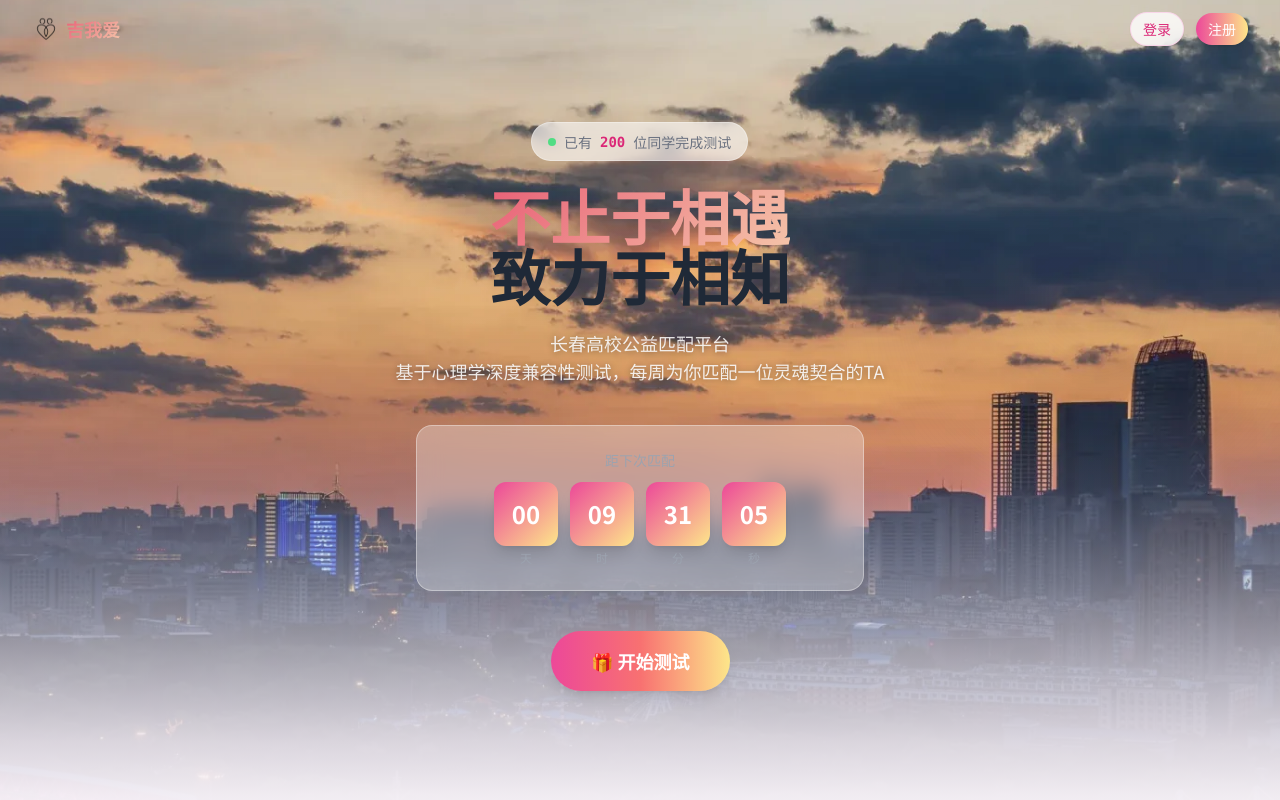
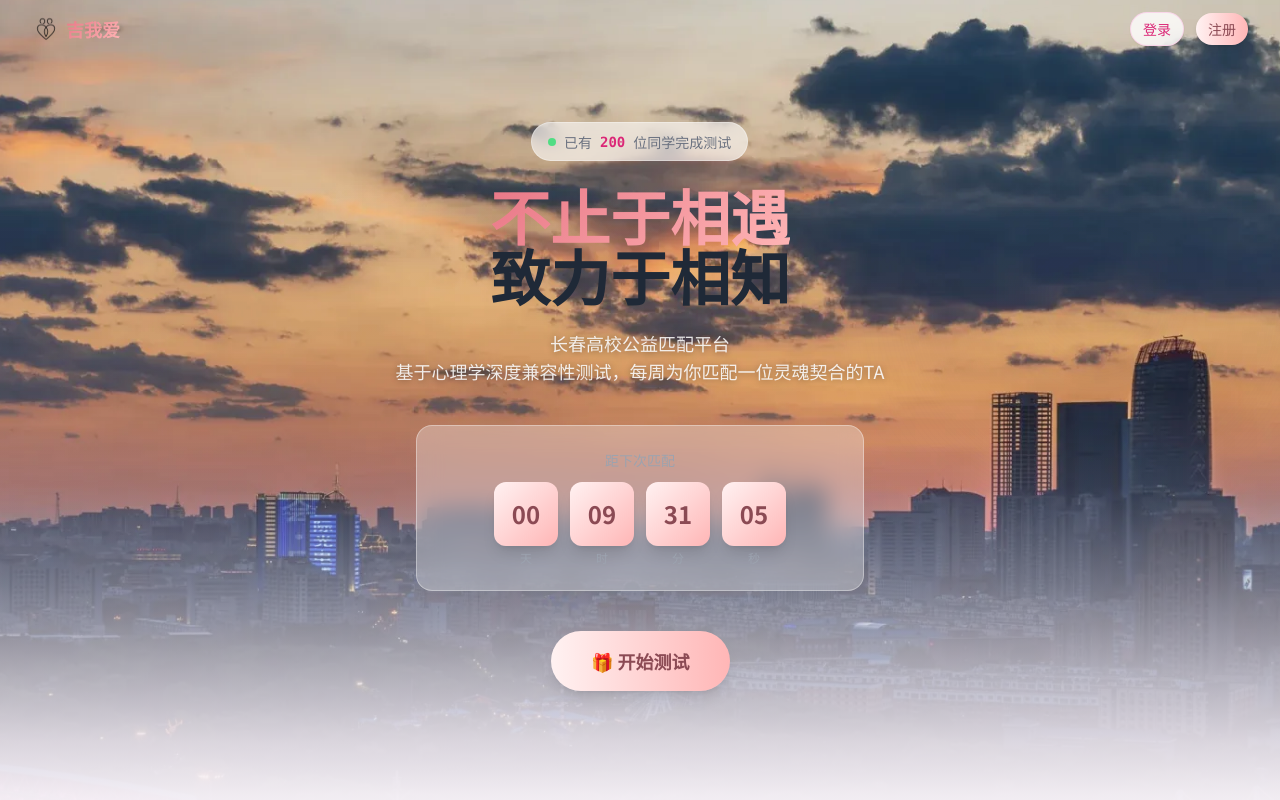
Before and after one commit to hajicat/JAI, a Next.js app: page / in a window 1280 px wide. Shown: the top 800 px of the page. Built offline with nearby package versions, Linux system fonts and the light colour scheme.

Commit message:
style: 按钮配色从粉橙渐变改为米白#FFF2F2→柔粉#FFB6B6

```diff
--- a/src/app/globals.css
+++ b/src/app/globals.css
@@ -5,9 +5,12 @@
 @tailwind utilities;
 
 :root {
-  --campus-primary: #e85d75;
-  --campus-secondary: #f8a4b5;
-  --campus-bg: #fef7f8;
+  /* ═══ 米白+柔粉配色 ═══ */
+  --campus-primary: #e87585;       /* 主粉色（文字、图标） */
+  --campus-secondary: #ffb6b6;     /* 柔粉（渐变终点） */
+  --campus-cream: #fff2f2;         /* 米白（渐变起点） */
+  --campus-bg: #fffbfb;            /* 页面底色 */
+  --campus-dark: #d46373;          /* 深粉（按钮深色文字） */
 
   /* ═══ Apple-style 缓动曲线 ═══ */
   --ease-spring: cubic-bezier(0.34, 1.56, 0.64, 1);       /* 弹性/回弹 */
@@ -39,12 +42,12 @@ body {
 }
 .glass-card:hover {
   transform: translateY(-2px);
-  box-shadow: 0 12px 30px -8px rgba(232, 93, 117, 0.15);
+  box-shadow: 0 12px 30px -8px rgba(232, 117, 133, 0.15);
 }
 
-/* Gradient text */
+/* Gradient text — 米白到柔粉 */
 .gradient-text {
-  background: linear-gradient(135deg, var(--campus-primary), #f5c6aa);
+  background: linear-gradient(135deg, var(--campus-primary), var(--campus-secondary));
   -webkit-background-clip: text;
   -webkit-text-fill-color: transparent;
   background-clip: text;
@@ -110,8 +113,8 @@ body {
 
 /* 匹配卡脉冲光晕 */
 @keyframes matchPulse {
-  0%, 100% { box-shadow: 0 0 0 0 rgba(232, 93, 117, 0.3); }
-  50% { box-shadow: 0 0 0 15px rgba(232, 93, 117, 0); }
+  0%, 100% { box-shadow: 0 0 0 0 rgba(232, 117, 133, 0.3); }
+  50% { box-shadow: 0 0 0 15px rgba(232, 117, 133, 0); }
 }
 
 /* 弹性滑入（右→左） */
@@ -136,8 +139,8 @@ body {
 
 /* 呼吸光晕 */
 @keyframes glowPulse {
-  0%, 100% { box-shadow: 0 0 0 0 rgba(232, 93, 117, 0); }
-  50% { box-shadow: 0 0 20px 4px rgba(232, 93, 117, 0.15); }
+  0%, 100% { box-shadow: 0 0 0 0 rgba(232, 117, 133, 0); }
+  50% { box-shadow: 0 0 20px 4px rgba(232, 117, 133, 0.15); }
 }
 
 /* 弹窗弹簧弹出 */
@@ -193,8 +196,8 @@ body {
 }
 
 .survey-option input[type="radio"]:checked + label {
-  background: linear-gradient(135deg, var(--campus-primary), #f5c6aa);
-  color: white;
+  background: linear-gradient(135deg, var(--campus-cream), var(--campus-secondary));
+  color: #8b4a54;
   border-color: transparent;
   animation: pressDown 0.2s var(--ease-spring);
 }
@@ -262,7 +265,7 @@ textarea:focus {
 }
 .interactive-card:hover {
   transform: translateY(-3px) scale(1.005);
-  box-shadow: 0 14px 28px -10px rgba(232, 93, 117, 0.18);
+  box-shadow: 0 14px 28px -10px rgba(232, 117, 133, 0.18);
 }
 .interactive-card:active {
   transform: translateY(-1px) scale(0.998);
--- a/src/app/login/page.tsx
+++ b/src/app/login/page.tsx
@@ -682,7 +682,7 @@ function LoginForm() {
             )}
 
             <button type="submit" disabled={loading}
-              className="w-full py-3 text-white font-semibold bg-gradient-to-r from-pink-500 to-amber-200 rounded-xl hover:opacity-90 transition disabled:opacity-50">
+              className="w-full py-3 bg-gradient-to-r from-[#FFF2F2] to-[#FFB6B6] font-semibold rounded-xl hover:opacity-90 transition disabled:opacity-50 text-[#8b4a54]">
               {loading ? '请稍候...' : (isRegister ? '🎁 注册' : '登录')}
             </button>
           </form>
--- a/src/app/match/page.tsx
+++ b/src/app/match/page.tsx
@@ -519,7 +519,7 @@ export default function MatchPage() {
                   </div>
                 )}
                 <button onClick={handleReveal} disabled={revealing || !match.selfHasContact}
-                  className={`w-full py-4 text-white font-semibold bg-gradient-to-r from-pink-500 to-amber-200 rounded-2xl transition text-lg ${
+                  className={`w-full py-4 font-semibold bg-gradient-to-r from-[#FFF2F2] to-[#FFB6B6] rounded-2xl transition text-lg text-[#8b4a54] ${
                     !match.selfHasContact ? 'opacity-50 cursor-not-allowed' : 'hover:opacity-90'
                   }`}>
                   {revealing ? '确认中...' : '🤝 我愿意交换联系方式'}
@@ -623,7 +623,7 @@ export default function MatchPage() {
               </div>
             </div>
             <button onClick={() => toggleMatch(!matchEnabled)}
-              className={`w-12 h-7 rounded-full transition-colors ${matchEnabled ? 'bg-pink-500' : 'bg-gray-300'}`}>
+              className={`w-12 h-7 rounded-full transition-colors ${matchEnabled ? 'bg-[#FFB6B6]' : 'bg-gray-300'}`}>
               <div className={`w-5 h-5 bg-white rounded-full shadow transition-transform ${matchEnabled ? 'translate-x-6' : 'translate-x-1'}`} />
             </button>
           </div>
@@ -1149,7 +1149,7 @@ function ContactSettings({ user }: { user: any }) {
           onChange={e => setContactInfo(e.target.value)} maxLength={19}
           className="flex-1 min-w-0 px-4 py-2 bg-white/50 border border-gray-200 rounded-xl text-sm focus:outline-none focus:ring-2 focus:ring-pink-300" />
         <button onClick={handleSave} disabled={saving}
-          className="w-full sm:w-auto px-5 py-2 text-sm font-medium text-white bg-gradient-to-r from-pink-500 to-amber-200 rounded-xl hover:opacity-90 transition whitespace-nowrap">
+          className="w-full sm:w-auto px-5 py-2 text-sm font-medium bg-gradient-to-r from-[#FFF2F2] to-[#FFB6B6] rounded-xl hover:opacity-90 transition whitespace-nowrap text-[#8b4a54]">
           {saved ? '已保存 ✓' : saving ? '...' : '保存'}
         </button>
       </div>
--- a/src/app/page.tsx
+++ b/src/app/page.tsx
@@ -227,7 +227,7 @@ export default function Home() {
         <div className="flex items-center gap-2 md:gap-3 shrink-0">
           {isLoggedIn ? (
             <>
-              <Link href="/match" className="text-sm font-medium text-white bg-gradient-to-r from-pink-500 to-amber-200 rounded-full hover:opacity-90 transition px-4 py-1.5 shadow-md">
+              <Link href="/match" className="text-sm font-medium bg-gradient-to-r from-[#FFF2F2] to-[#FFB6B6] rounded-full hover:opacity-90 transition px-4 py-1.5 shadow-md text-[#8b4a54]">
                 👤 个人信息
               </Link>
               <button onClick={async () => {
@@ -249,7 +249,7 @@ export default function Home() {
               <Link href="/login" className="px-3 py-1.5 text-sm font-medium text-pink-600 border border-pink-200/80 rounded-full hover:bg-pink-50 transition bg-white/80 backdrop-blur shadow-sm">
                 登录
               </Link>
-              <Link href="/login?mode=register" className="px-3 py-1.5 text-sm font-medium text-white bg-gradient-to-r from-pink-500 to-amber-200 rounded-full hover:opacity-90 transition shadow-md">
+              <Link href="/login?mode=register" className="px-3 py-1.5 text-sm font-medium bg-gradient-to-r from-[#FFF2F2] to-[#FFB6B6] rounded-full hover:opacity-90 transition shadow-md text-[#8b4a54]">
                 注册
               </Link>
             </>
@@ -291,7 +291,7 @@ export default function Home() {
               { val: countdown.secs, label: '秒' },
             ].map((item, i) => (
               <div key={i} className="flex flex-col items-center">
-                <div className="w-12 h-12 sm:w-16 sm:h-16 flex items-center justify-center bg-gradient-to-br from-pink-500 to-amber-200 rounded-xl text-white text-lg sm:text-2xl font-bold shadow-lg">
+                <div className="w-12 h-12 sm:w-16 sm:h-16 flex items-center justify-center bg-gradient-to-br from-[#FFF2F2] to-[#FFB6B6] rounded-xl text-[#8b4a54] text-lg sm:text-2xl font-bold shadow-lg">
                   {String(item.val).padStart(2, '0')}
                 </div>
                 <span className="text-[10px] sm:text-xs text-gray-400 mt-1">{item.label}</span>
@@ -301,11 +301,11 @@ export default function Home() {
         </div>
 
         {isLoggedIn ? (
-          <Link href={localSurveyDone ? '/match' : '/survey'} className="inline-block px-10 py-4 text-lg font-semibold text-white bg-gradient-to-r from-pink-500 via-red-400 to-amber-200 rounded-full shadow-lg hover:shadow-xl hover:scale-105 transition-all duration-300 btn-press animate-fade-in" style={{ animationDelay: '320ms' }}>
+          <Link href={localSurveyDone ? '/match' : '/survey'} className="inline-block px-10 py-4 text-lg font-semibold bg-gradient-to-r from-[#FFF2F2] to-[#FFB6B6] rounded-full shadow-lg hover:shadow-xl hover:scale-105 transition-all duration-300 btn-press animate-fade-in text-[#8b4a54]" style={{ animationDelay: '320ms' }}>
             {localSurveyDone ? '💌 查看匹配' : '🎁 继续测试'}
           </Link>
         ) : (
-          <Link href="/login?mode=register" className="inline-block px-8 sm:px-10 py-3 sm:py-4 text-base sm:text-lg font-semibold text-white bg-gradient-to-r from-pink-500 via-red-400 to-amber-200 rounded-full shadow-lg hover:shadow-xl hover:scale-105 transition-all duration-300 btn-press animate-fade-in" style={{ animationDelay: '320ms' }}>
+          <Link href="/login?mode=register" className="inline-block px-8 sm:px-10 py-3 sm:py-4 text-base sm:text-lg font-semibold bg-gradient-to-r from-[#FFF2F2] to-[#FFB6B6] rounded-full shadow-lg hover:shadow-xl hover:scale-105 transition-all duration-300 btn-press animate-fade-in text-[#8b4a54]" style={{ animationDelay: '320ms' }}>
             🎁 开始测试
           </Link>
         )}
@@ -332,7 +332,7 @@ export default function Home() {
                 <div
                   className={`shrink-0 w-11 h-11 rounded-full flex items-center justify-center font-bold text-sm transition-all duration-500 ${
                     activeStep === i
-                      ? 'bg-gradient-to-br from-pink-500 to-amber-200 text-white shadow-md'
+                      ? 'bg-gradient-to-br from-[#FFF2F2] to-[#FFB6B6] text-[#8b4a54] shadow-md'
                       : 'border-2 border-gray-300 text-gray-400'
                   }`}
                 >
@@ -383,7 +383,7 @@ export default function Home() {
                                 key={j}
                                 className={`px-3 py-2.5 rounded-xl text-xs font-medium transition-colors flex items-center gap-2 ${
                                   opt.selected
-                                    ? 'bg-gradient-to-r from-pink-500 to-amber-200 text-white shadow-md'
+                                    ? 'bg-gradient-to-r from-[#FFF2F2] to-[#FFB6B6] text-[#8b4a54] shadow-md'
                                     : 'bg-gray-50 text-gray-500'
                                 }`}
                                 style={{ animation: `fadeInUp 0.4s ease-out ${j * 120 + 200}ms both` }}
@@ -445,7 +445,7 @@ export default function Home() {
                     return (
                       <div className="bg-white/95 backdrop-blur rounded-2xl p-4 sm:p-5 shadow-2xl">
                         <div className="flex items-center gap-3 mb-3 sm:mb-4 pb-3 border-b border-gray-100">
-                          <div className="w-9 h-9 rounded-full bg-gradient-to-br from-pink-400 to-stone-400 flex items-center justify-center text-white text-sm font-bold">明</div>
+                          <div className="w-9 h-9 rounded-full bg-gradient-to-br from-[#FFB6B6] to-[#f0a0a0] flex items-center justify-center text-white text-sm font-bold">明</div>
                           <div>
                             <p className="font-bold text-gray-900 text-sm">小明</p>
                             <p className="text-[10px] text-gray-400">刚刚在线</p>
@@ -455,7 +455,7 @@ export default function Home() {
                         {/* 消息气泡 */}
                         <div className="space-y-2 sm:space-y-3 mb-3 sm:mb-4">
                           <div
-                            className="max-w-[85%] bg-gradient-to-r from-pink-500 to-amber-200 text-white px-4 py-2.5 rounded-2xl rounded-tl-sm text-xs leading-relaxed"
+                            className="max-w-[85%] bg-gradient-to-r from-[#FFF2F2] to-[#FFB6B6] text-[#8b4a54] px-4 py-2.5 rounded-2xl rounded-tl-sm text-xs leading-relaxed"
                           style={{ animation: 'fadeInUp 0.4s ease-out 200ms both' }}
                         >
                           周末有空一起喝杯咖啡吗？我知道一家很安静的书店 ☕
@@ -467,7 +467,7 @@ export default function Home() {
                           好呀，周六下午怎么样？☺️
                         </div>
                         <div
-                          className="max-w-[85%] bg-gradient-to-r from-pink-500 to-amber-200 text-white px-4 py-2.5 rounded-2xl rounded-tl-sm text-xs leading-relaxed"
+                          className="max-w-[85%] bg-gradient-to-r from-[#FFF2F2] to-[#FFB6B6] text-[#8b4a54] px-4 py-2.5 rounded-2xl rounded-tl-sm text-xs leading-relaxed"
                             style={{ animation: 'fadeInUp 0.4s ease-out 700ms both' }}
                           >
                             没问题！那下午两点见 📚
@@ -485,7 +485,7 @@ export default function Home() {
                             readOnly
                             className="flex-1 min-w-0 bg-transparent text-xs text-gray-400 outline-none placeholder:text-gray-300"
                           />
-                          <div className="w-7 h-7 rounded-full bg-gradient-to-r from-pink-500 to-amber-200 flex items-center justify-center text-white text-[10px] shrink-0">
+                          <div className="w-7 h-7 rounded-full bg-gradient-to-r from-[#FFF2F2] to-[#FFB6B6] flex items-center justify-center text-[#8b4a54] text-[10px] shrink-0">
                             ➤
                           </div>
                         </div>
@@ -606,7 +606,7 @@ export default function Home() {
         <div className="glass-card rounded-3xl p-10 interactive-card">
           <h2 className="text-3xl font-bold text-gray-800 mb-3">完全免费，纯靠缘分</h2>
           <p className="text-gray-500 mb-8">校内平台，不收任何费用。每周日20:00自动匹配。</p>
-          <Link href={isLoggedIn ? (localSurveyDone ? '/match' : '/survey') : '/login?mode=register'} className="inline-block px-8 py-3 text-white bg-gradient-to-r from-pink-500 to-amber-200 rounded-full font-medium hover:opacity-90 transition">
+          <Link href={isLoggedIn ? (localSurveyDone ? '/match' : '/survey') : '/login?mode=register'} className="inline-block px-8 py-3 bg-gradient-to-r from-[#FFF2F2] to-[#FFB6B6] rounded-full font-medium hover:opacity-90 transition text-[#8b4a54]">
             {isLoggedIn ? (localSurveyDone ? '查看匹配 →' : '继续测试 →') : '立即加入 →'}
           </Link>
         </div>
--- a/src/app/reset-password/page.tsx
+++ b/src/app/reset-password/page.tsx
@@ -36,7 +36,7 @@ function ResetForm() {
             这个重置链接不完整或已过期
           </p>
           <Link href="/login"
-            className="inline-block w-full py-3 text-white font-semibold bg-gradient-to-r from-pink-500 to-amber-200 rounded-xl hover:opacity-90 transition text-center">
+            className="inline-block w-full py-3 bg-gradient-to-r from-[#FFF2F2] to-[#FFB6B6] font-semibold rounded-xl hover:opacity-90 transition text-center text-[#8b4a54]">
             返回登录页
           </Link>
         </div>
@@ -181,7 +181,7 @@ function ResetForm() {
             )}
 
             <button type="submit" disabled={loading}
-              className="w-full py-3 text-white font-semibold bg-gradient-to-r from-pink-500 to-amber-200 rounded-xl hover:opacity-90 transition disabled:opacity-50">
+              className="w-full py-3 bg-gradient-to-r from-[#FFF2F2] to-[#FFB6B6] font-semibold rounded-xl hover:opacity-90 transition disabled:opacity-50 text-[#8b4a54]">
               {loading ? '请稍候...' : '确认重置'}
             </button>
           </form>
```
Also changed, not shown: src/app/admin/page.tsx (+8 -8 lines), src/app/survey/page.tsx (+4 -4 lines).
